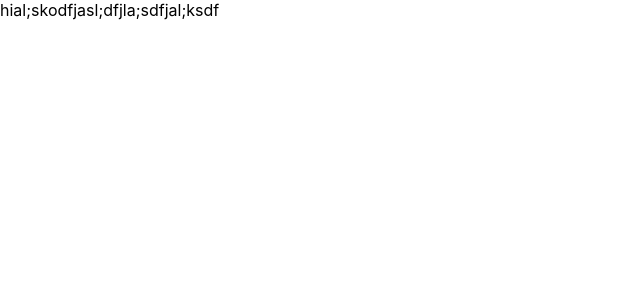
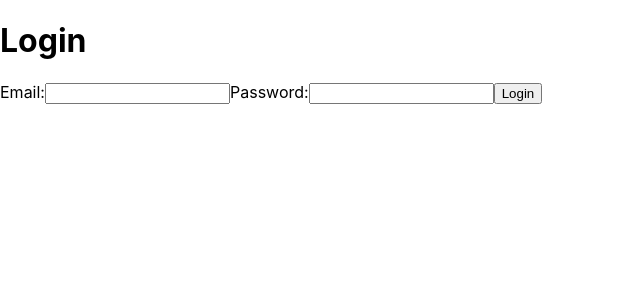
Before and after one commit to tchang9/stockify, a React (Create React App) app in the folder frontend_stockify/: page /login in a window 1280 px wide. Shown: the top 300 px of the page, without its empty margins (0-640 px from the left). Built offline with nearby package versions, Linux system fonts and the light colour scheme.

Commit message:
Able to Login and check if user/password is in db

```diff
--- a/frontend_stockify/src/components/Login.js
+++ b/frontend_stockify/src/components/Login.js
@@ -1,9 +1,59 @@
 import React from 'react'
 
 class Login extends React.Component {
+
+    state = {
+        form: {
+            email: "",
+            password: ""
+        }
+    }
+
+    handleSubmit = (e) => {
+        e.preventDefault()
+        fetch(`http://localhost:3000/login`, {
+            method: "POST",
+            body: JSON.stringify(this.state.form),
+            headers:{
+                'Content-Type': 'application/json'
+            }
+        })
+        .then( res => res.json())
+        .then(res => {
+            if (res.message) {
+                console.log(res.message)
+            } else {
+                console.log("hellooooo")
+            }
+        })
+    }
+
+    handleChange = (e) => {
+        this.setState({
+            form: {...this.state.form, [e.target.name]: e.target.value}
+        })
+    }
+
     render() {
         return(
-            "hial;skodfjasl;dfjla;sdfjal;ksdf"
+            <>
+                <h1>Login</h1>
+                <form>
+                    Email:
+                    <input
+                        name="email"
+                        type="text"
+                        value={this.state.form.email}
+                        onChange={this.handleChange}/>
+                    Password:
+                    <input
+                        name="password"
+                        type="password"
+                        value={this.state.form.password}
+                        onChange={this.handleChange}/>
+                    <button type="submit" onClick={this.handleSubmit}>Login </button>
+                </form>
+            </>
         )
     }
 }
--- a/frontend_stockify/src/components/Welcome.js
+++ b/frontend_stockify/src/components/Welcome.js
@@ -11,6 +11,7 @@ const Welcome = (props) => {
 
     return(
         <>
+            <h1>Stockify!!</h1>
             <button onClick={handleClick}>Login</button>
             <button onClick={handleClick}>Register</button>
         </>
```
Also changed, not shown: 2 other files (tests, documents, lock files or other folders).
